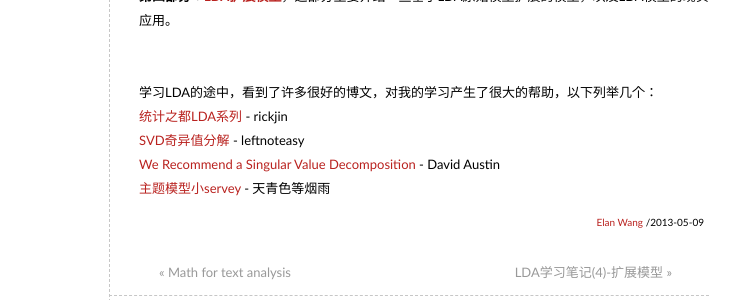
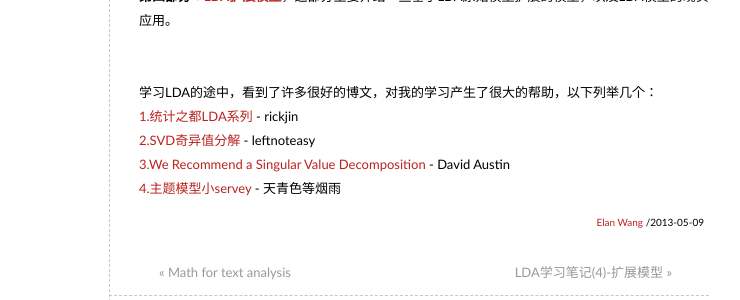
Before and after one commit to elan2wang/note, a Jekyll site: the page built from _posts/2013-05-09-LDA-note.md, in a window 1280 px wide. Shown: the part 371-671 px from the top of the page, without its empty margins (291-1031 px from the left). Built offline with Jekyll 4.4.1, drawn with Linux system fonts in a browser that asks for light colours.

Commit message:
edit LDA note

```diff
--- a/_posts/2013-05-09-LDA-note.md
+++ b/_posts/2013-05-09-LDA-note.md
@@ -14,7 +14,7 @@ LDA(Latent Dirichlet Allocation)模型是2003年由[David M. Blei](http://www.cs
 <br>
 <br>
 学习LDA的途中，看到了许多很好的博文，对我的学习产生了很大的帮助，以下列举几个：
-[统计之都LDA系列](http://cos.name/author/rickjin/) - rickjin
-[SVD奇异值分解](http://www.cnblogs.com/LeftNotEasy/archive/2011/01/19/svd-and-applications.html) - leftnoteasy
-[We Recommend a Singular Value Decomposition](http://www.ams.org/samplings/feature-column/fcarc-svd) - David Austin
-[主题模型小servey](http://hi.baidu.com/batmanfly/item/376d53ed70256c0f65db008f) - 天青色等烟雨
+[1.统计之都LDA系列](http://cos.name/author/rickjin/) - rickjin
+[2.SVD奇异值分解](http://www.cnblogs.com/LeftNotEasy/archive/2011/01/19/svd-and-applications.html) - leftnoteasy
+[3.We Recommend a Singular Value Decomposition](http://www.ams.org/samplings/feature-column/fcarc-svd) - David Austin
+[4.主题模型小servey](http://hi.baidu.com/batmanfly/item/376d53ed70256c0f65db008f) - 天青色等烟雨
```
